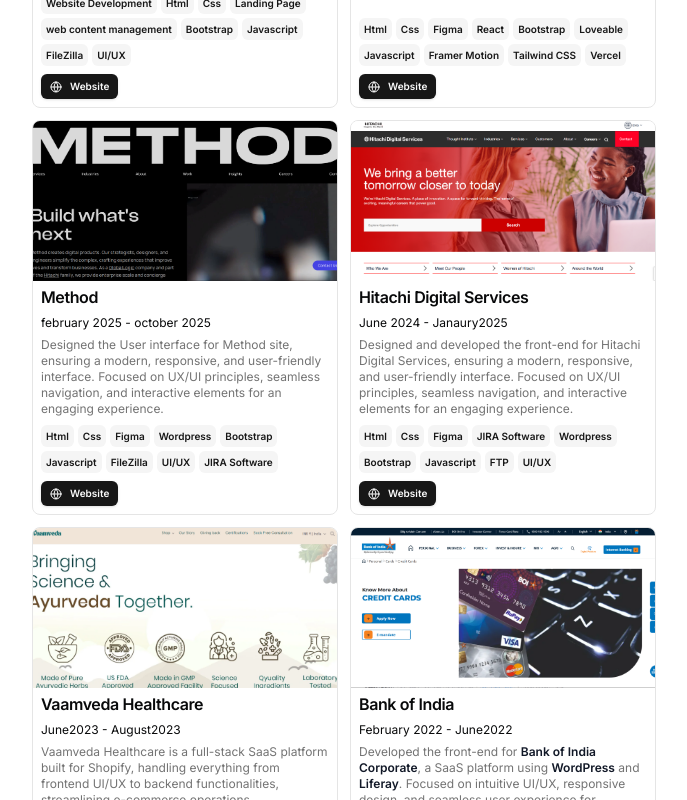
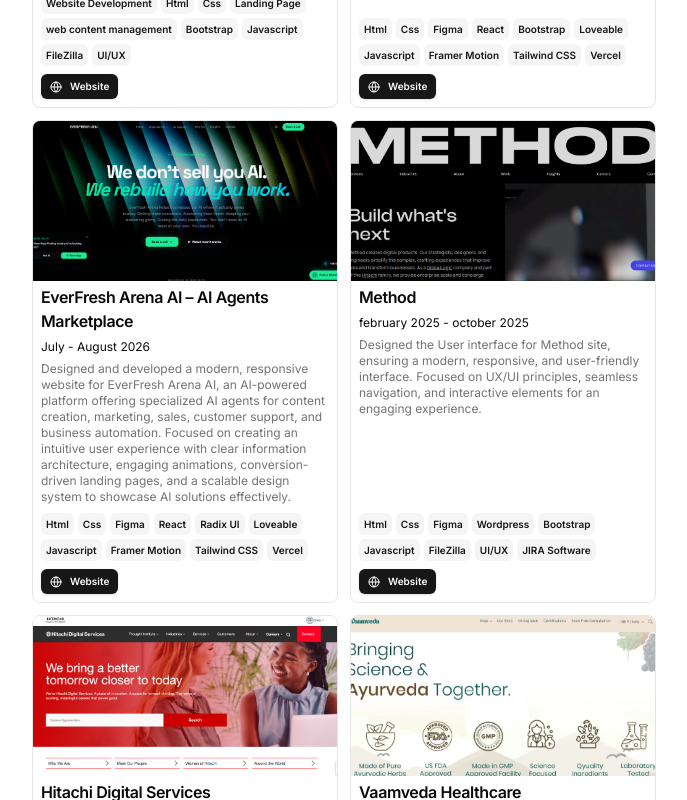
Before and after one commit to CodewithShashi/shashishekhar.com, a Next.js app: page / in a window 1280 px wide. Shown: the part 1780-2580 px from the top of the page, without its empty margins (296-983 px from the left). Built offline with nearby package versions, Linux system fonts and the light colour scheme.

Commit message:
Update resume.tsx

```diff
--- a/src/data/resume.tsx
+++ b/src/data/resume.tsx
@@ -214,6 +214,37 @@
     },
 
     {
+      title: "EverFresh Arena AI – AI Agents Marketplace",
+      href: "https://everfresh-ai.vercel.app/",
+      dates: "July - August 2026",
+      active: false,
+      description:
+        "Designed and developed a modern, responsive website for EverFresh Arena AI, an AI-powered platform offering specialized AI agents for content creation, marketing, sales, customer support, and business automation. Focused on creating an intuitive user experience with clear information architecture, engaging animations, conversion-driven landing pages, and a scalable design system to showcase AI solutions effectively.",
+      technologies: [
+        "Html",
+        "Css",
+        "Figma",
+        "React",
+        "Radix UI",
+        "Loveable",
+        "Javascript",
+        "Framer Motion",
+        "Tailwind CSS",
+        "Vercel",
+
+      ],
+      links: [
+        {
+          type: "Website",
+          href: "https://everfresh-ai.vercel.app/",
+          icon: <Icons.globe className="size-3" />,
+        },
+      ],
+      image: "/Everfresh AI.png",
+      video:"",
+    },
+
+    {
       title: "Method",
       href: "https://www.method.com/",
       dates: "february 2025 - october 2025",
```
